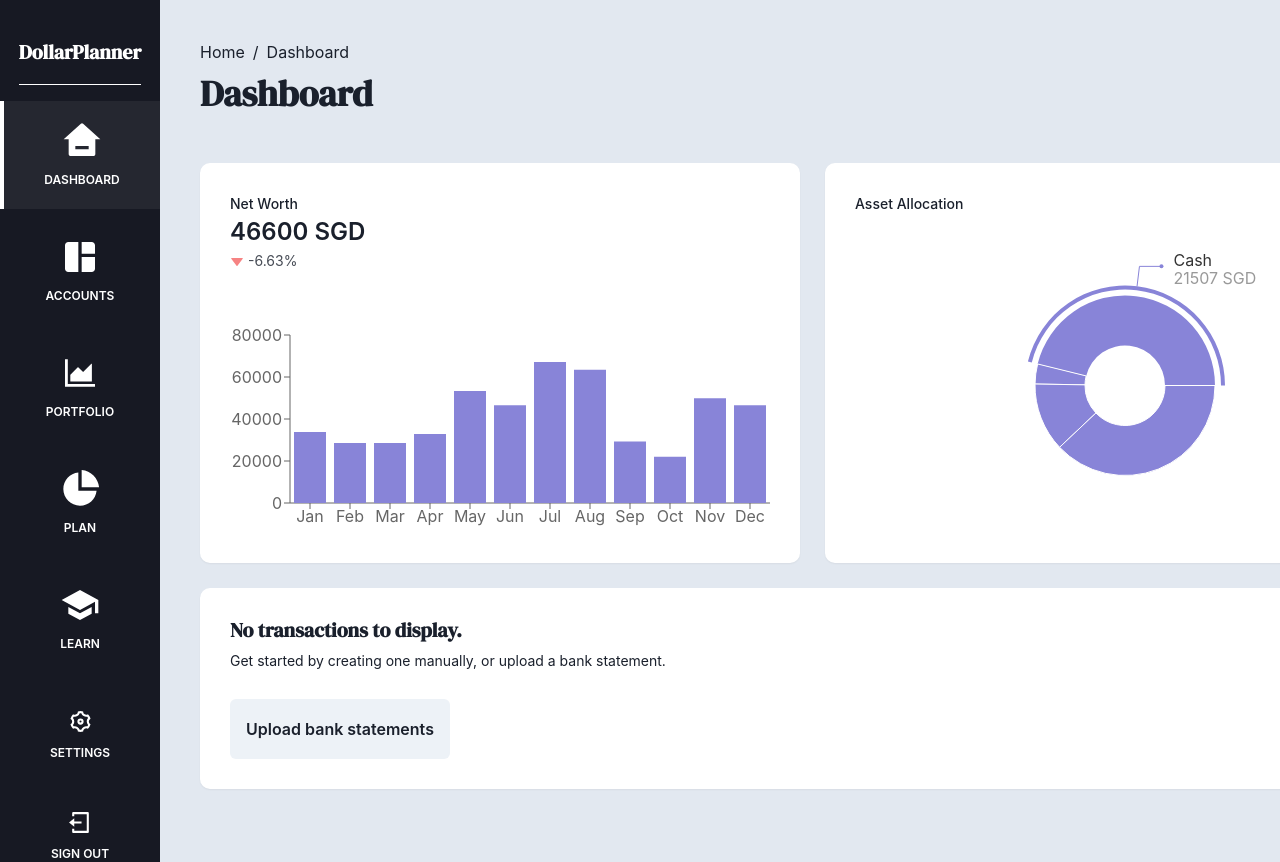
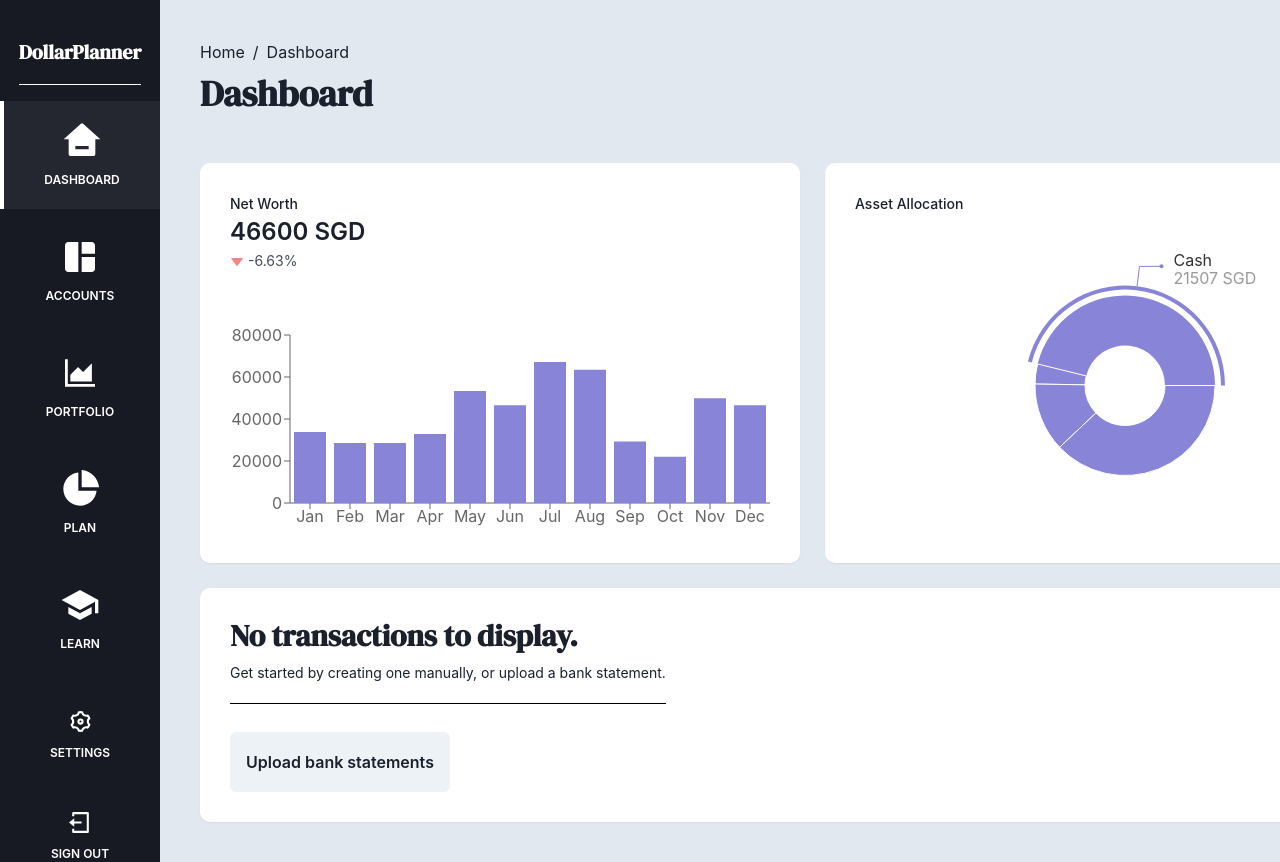
Before and after one commit to project-orbital/frontend, a React (Create React App) app: page /dashboard in a window 1280 px wide. Before the commit the page ends 829 px from the top, so only its background shows below. Built offline with nearby package versions, Linux system fonts and the light colour scheme.

Commit message:
Make `Card` clickable and centerable

```diff
--- a/src/components/visuals/Card.js
+++ b/src/components/visuals/Card.js
@@ -1,21 +1,82 @@
-import {Heading, Text, VStack} from '@chakra-ui/react';
+import {Badge, Heading, LinkBox, LinkOverlay, Text, VStack} from "@chakra-ui/react";
+import {Link} from "react-router-dom";
 
 /**
- * A dynamically-sized card component to display optional headings and body elements.
+ * A dynamically-sized card component designed to be used in a grid.
  *
- * @param heading the heading text
- * @param subheading the subheading text
+ * A card is expected to have at least a heading.
+ * A subheading and an information badge are optional and can be passed in as props as strings.
+ * The body of a card will comprise of the children elements.
+ *
+ * A card can be nested within another card's body with the `isNested` prop.
+ * However, nesting more than once should be avoided as it will look pretty ugly.
+ * If this is necessary, consider using custom components as children instead of nesting cards.
+ *
+ * A card can also be made to be clickable by passing a `link` prop,
+ * which accepts a URL to navigate to when any part of the card is clicked.
+ * Nested clickable components such as buttons will still work even though the entire card is clickable.
+ *
+ * @param info an optional information text, e.g. an index number, to display in a badge above the heading
+ * @param heading the optional heading text
+ * @param subheading the optional subheading text
+ * @param link an optional link to redirect to when any part of the card is clicked
  * @param children the body content
+ * @param isNested `true` if this card is nested inside another card, `false` otherwise
+ * @param isCentered `true` if the contents of this card should be centered, `false` otherwise
  * @return the card component
  */
-export default function Card({heading, subheading, children}) {
-    return <VStack align="start" p="30px" bg="white" borderRadius="10px" shadow="sm">
-        {(heading || subheading) && <VStack align="start">
-            {heading && <Heading as="h3" size="md" pb={subheading ? '0px' : '20px'}>{heading}</Heading>}
-            {subheading && <Text fontSize="sm" pb="20px">{subheading}</Text>}
-        </VStack>}
-        <VStack align="start">
-            {children}
-        </VStack>
+export default function Card({info, heading, subheading, link, children, isNested, isCentered}) {
+    const header = <VStack
+        pb={children ? "20px" : "0px"}
+        mb={children ? "20px" : "0px"}
+        align={isCentered ? "center" : "start"}
+        borderBottom={isNested || isCentered ? "none" : "1px solid black"}
+    >
+        {info && <Badge fontWeight="bold">{info}</Badge>}
+        {heading && <Heading
+            as="h2"
+            align={isCentered ? "center" : "start"}
+            size={isNested ? "md" : "lg"}
+            pb={subheading ? "0px" : "20px"}
+        >
+            {heading}
+        </Heading>}
+        {subheading && <Text
+            fontSize={isNested ? "md" : "sm"}
+            mb="20px"
+        >
+            {subheading}
+        </Text>}
     </VStack>;
+
+    const body = <VStack align="start">
+        {children}
+    </VStack>;
+
+    const card = <VStack
+        align={isCentered ? "center" : "start"}
+        justify={isCentered ? "center" : "start"}
+        p={isNested ? "20px" : "30px"}
+        bg={isNested ? "gray.50" : "white"}
+        borderRadius="10px"
+        shadow="sm"
+    >
+        {(heading || subheading) && header}
+        {children && body}
+    </VStack>;
+
+    // If the card isn't clickable, then we don't need to wrap it with a link overlay.
+    if (!link) {
+        return card;
+    }
+
+    // Make the entire card clickable with a hover animation.
+    return <LinkBox
+        transition="transform .2s"
+        _hover={{
+            transform: "scale(1.01)", shadow: "md"
+        }}>
+        <LinkOverlay as={Link} to={link}/>
+        {card}
+    </LinkBox>;
 }
```
